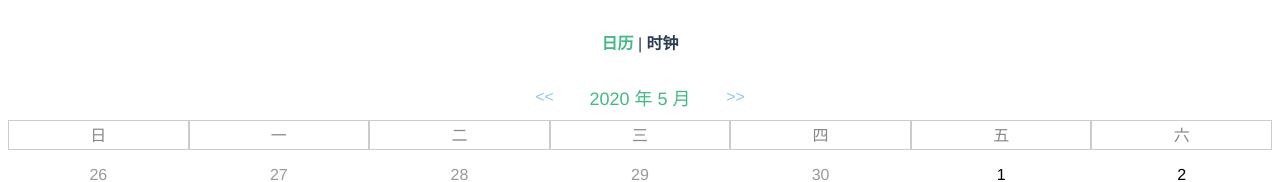
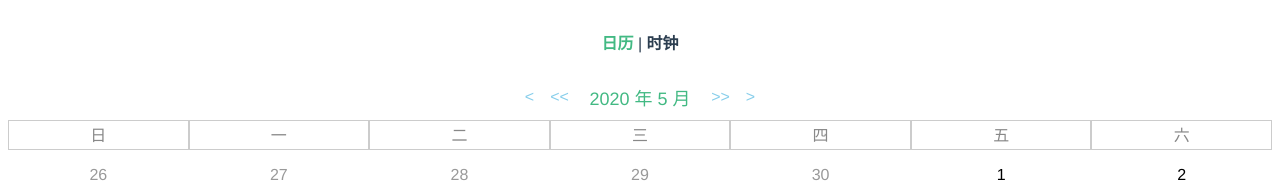
Before and after one commit to zwn19910807/vueCalendar, a Vue app: page /#/ in a window 1280 px wide. Shown: the top 182 px of the page. Built offline with nearby package versions, Linux system fonts and the light colour scheme.

Commit message:
添加：年份的切换

```diff
--- a/src/components/calendar/CalendarHeader.vue
+++ b/src/components/calendar/CalendarHeader.vue
@@ -2,13 +2,13 @@
   <div class="calendar-header">
     <div class="title">
       <div class="last">
-        <!-- <span class="switch-year" @click="goLastYear">&#60;</span> -->
+        <span class="switch-year" @click="goLastYear">&#60;</span>
         <span class="switch-month" @click="goLastMonth">&#60;&#60;</span>
       </div>
       <div class="now">{{year}} 年 {{month}} 月</div>
       <div class="next">
         <span class="switch-month" @click="goNextMonth">&#62;&#62;</span>
-        <!-- <span class="switch-year" @click="goNextYear">&#62;</span> -->
+        <span class="switch-year" @click="goNextYear">&#62;</span>
       </div>
     </div>
     <div class="week">
@@ -58,6 +58,14 @@ export default {
       }
       this.updateDays(getMonthDays(this.year, this.month, this.date, this.lastMonthYear, this.lastMonth, this.nextMonthYear, this.nextMonth));
     },
+    goLastYear(){
+      this.year--;
+      this.updateDays(getMonthDays(this.year, this.month, this.date, this.lastMonthYear, this.lastMonth, this.nextMonthYear, this.nextMonth));
+    },
+    goNextYear(){
+      this.year++;
+      this.updateDays(getMonthDays(this.year, this.month, this.date, this.lastMonthYear, this.lastMonth, this.nextMonthYear, this.nextMonth));
+    }
   },
   watch:{
     'month':{ // 监听当前月份，获得：上一月、下一月、上一月所在年份，下一月所在年份
```
